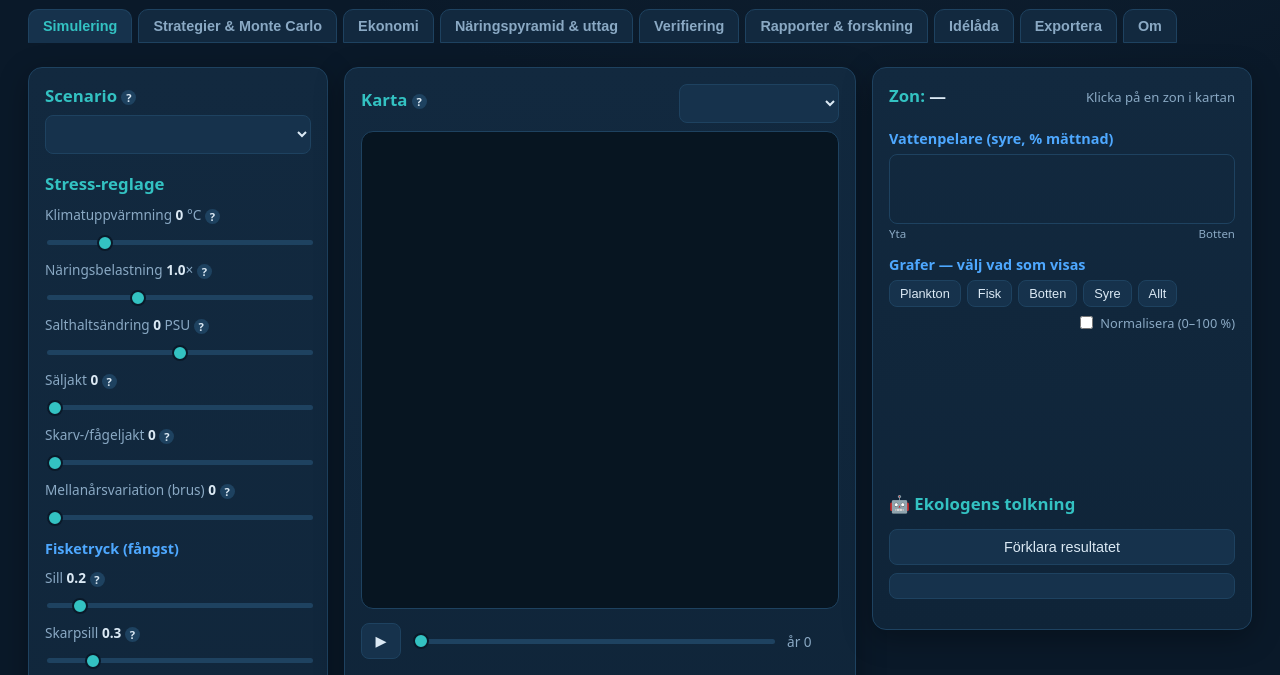
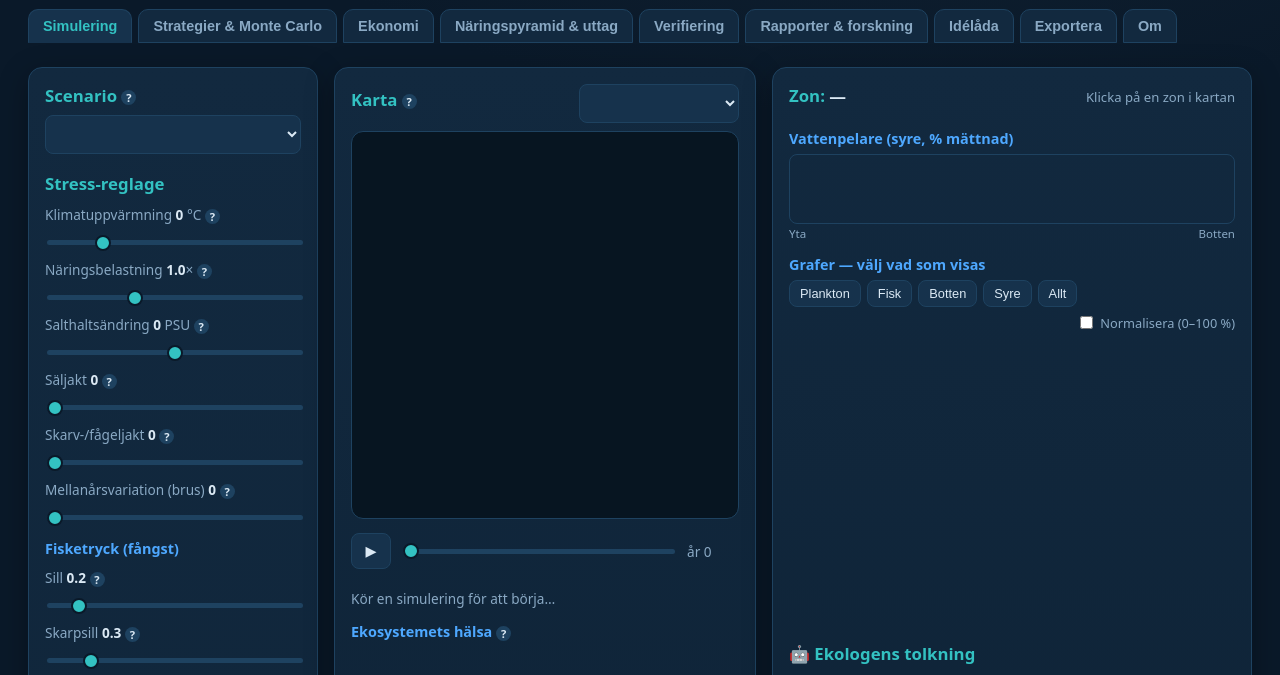
Before and after one commit to hugowikstrom/eystrasalt-ostersjon, a plain HTML site: page web/index.html in a window 1280 px wide. Shown: the part 80-755 px from the top of the page. Drawn offline with Linux system fonts and the light colour scheme; no server answers.

Commit message:
Större diagram i hela appen (högre grafer, bredare graf-kolumn)
Co-Authored-By: Claude Opus 4.8 <noreply@anthropic.com>
Claude-Session: https://claude.ai/code/session_01SWMwikdejjHdHG3w3Jooc5

```diff
--- a/web/style.css
+++ b/web/style.css
@@ -32,7 +32,7 @@ header h1 { margin: 0; font-size: 1.6rem; letter-spacing: 0.5px; }
 
 main {
   display: grid;
-  grid-template-columns: 300px 1fr 380px;
+  grid-template-columns: 290px 1fr 480px;
   gap: 16px;
   padding: 16px 28px 40px;
   align-items: start;
@@ -132,7 +132,7 @@ button:disabled { opacity: 0.5; cursor: wait; }
 /* Grafer */
 .charts-area .col-head { display: flex; justify-content: space-between; align-items: baseline; }
 #zone-name { color: var(--text); }
-.chart { width: 100%; height: 130px; }
+.chart { width: 100%; height: 210px; }
 .chart svg { width: 100%; height: 100%; }
 .axis { stroke: var(--line); stroke-width: 0.5; }
 .gridline { stroke: var(--line); stroke-width: 0.3; opacity: 0.5; }
@@ -159,7 +159,7 @@ button:disabled { opacity: 0.5; cursor: wait; }
 
 .view { display: none; }
 .view.active { display: grid; }
-main.view.active { grid-template-columns: 300px 1fr 380px; gap: 16px;
+main.view.active { grid-template-columns: 290px 1fr 480px; gap: 16px;
   padding: 16px 28px 40px; align-items: start; }
 section.view.active { grid-template-columns: 1fr; gap: 16px; padding: 16px 28px 40px; }
 .panel.wide { max-width: 1100px; }
@@ -285,7 +285,9 @@ input[type=text] { width: 100%; background: var(--panel2); color: var(--text);
 .cycle-note { color: var(--muted); font-size: 0.85rem; margin-top: 8px;
   background: var(--panel2); border: 1px solid var(--line); border-radius: 8px; padding: 8px 10px; }
 #chart-uttak svg, #chart-trofi svg { width: 100%; height: 100%; }
-#chart-uttak, #chart-trofi { width: 100%; height: 210px; }
+#chart-uttak, #chart-trofi { width: 100%; height: 320px; }
+#chart-main { height: 280px; }        /* huvudgrafen störst */
+#chart-health { height: 190px; }
 
 /* ---- Export ---- */
 .export-grid { display: grid; grid-template-columns: repeat(2, 1fr); gap: 12px; margin: 10px 0; }
```
